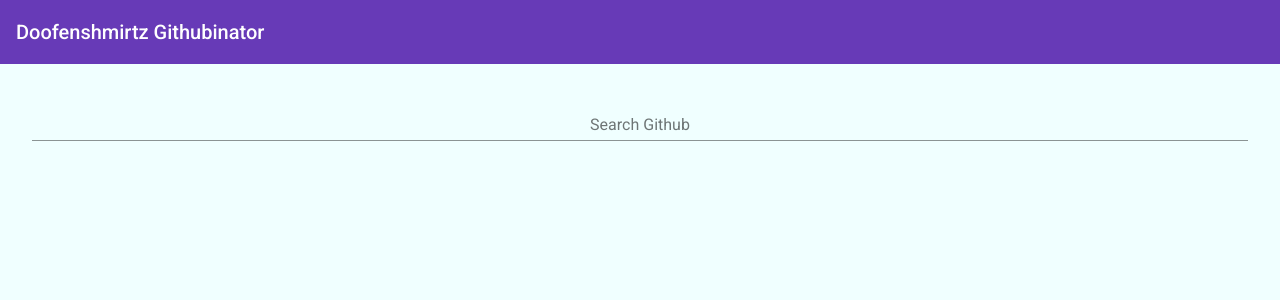
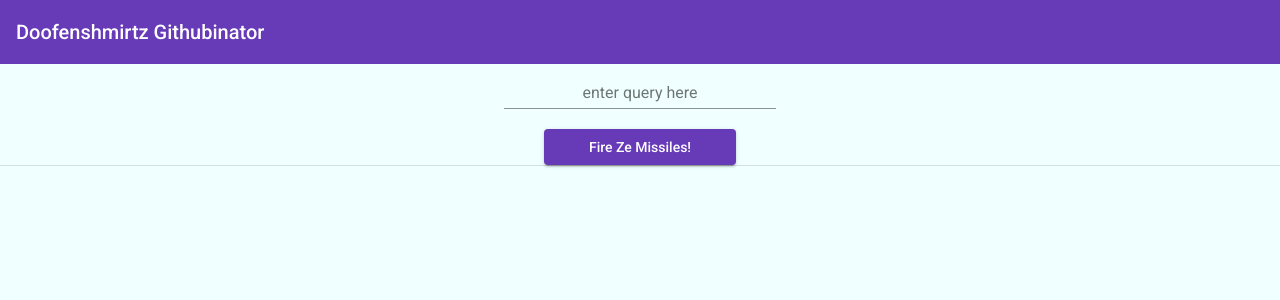
Before and after one commit to 412andrewmortimer/githubinator, an Angular app: page /doofenshmirtz-githubinator in a window 1280 px wide. Shown: the top 300 px of the page. Built offline with nearby package versions, Linux system fonts and the light colour scheme.

Commit message:
Implements simple search * Adds forms module * Binds an imput to log a search term * Adds NgForm to reset the input after a search

```diff
--- a/src/app/app.module.ts
+++ b/src/app/app.module.ts
@@ -1,9 +1,10 @@
 import { BrowserModule } from '@angular/platform-browser';
 import { NgModule } from '@angular/core';
 
-// import { AppRoutingModule } from './app-routing.module';
 import { Route, RouterModule } from '@angular/router';
 import { BrowserAnimationsModule } from '@angular/platform-browser/animations';
+
+import { FormsModule } from '@angular/forms';
 import { AppComponent } from './app.component';
 
 import * as modules from './modules';
@@ -27,6 +28,7 @@ const routes: Route[] = [
   declarations: [AppComponent, DoofenshmirtzGithubinatorComponent, GithubFormComponent],
   imports: [
     BrowserModule,
+    FormsModule,
     RouterModule.forRoot(routes),
     BrowserAnimationsModule,
     modules.AngularMaterialDependenciesModule
--- a/src/app/components/github-form/github-form.component.html
+++ /dev/null
@@ -1,5 +0,0 @@
-<form class="github-form">
-  <mat-form-field class="github-search">
-    <input matInput placeholder="Search Github" />
-  </mat-form-field>
-</form>
--- a/src/app/components/github-form/github-form.component.scss
+++ /dev/null
@@ -1,8 +0,0 @@
-.github-form {
-  margin: 0 auto;
-  padding: 2rem;
-  .github-search {
-    width: 100%;
-    text-align: center;
-  }
-}
--- a/src/app/components/github-form/github-form.component.ts
+++ b/src/app/components/github-form/github-form.component.ts
@@ -1,15 +1,47 @@
-import { Component, OnInit } from '@angular/core';
+import { Component } from '@angular/core';
+import { NgForm } from '@angular/forms';
 
 @Component({
-  selector: 'dg-github-form',
-  templateUrl: './github-form.component.html',
-  styleUrls: ['./github-form.component.scss']
+  selector: 'dg-search-form',
+  template: `
+    <form #searchForm="ngForm" (ngSubmit)="onSubmit(searchTerm)">
+      <mat-form-field class="search">
+        <input ngModel #searchTerm="ngModel" matInput placeholder="enter query here" name="search" />
+      </mat-form-field>
+      <button mat-raised-button color="primary" type="submit">
+        Fire Ze Missiles!
+      </button>
+    </form>
+    <mat-divider></mat-divider>
+  `,
+  styles: [
+    `
+      form {
+        display: flex;
+        flex-direction: column;
+        justify-content: flex-start;
+        align-items: stretch;
+      }
+      .search {
+        flex-direction: row;
+        margin: 0 auto;
+        text-align: center;
+        width: 17rem;
+      }
+      button {
+        flex-direction: row;
+        margin: 0 auto;
+        text-align: center;
+        width: 12rem;
+      }
+    `
+  ]
 })
-export class GithubFormComponent implements OnInit {
+export class GithubFormComponent {
+  searchTerm;
 
-  constructor() { }
-
-  ngOnInit() {
+  onSubmit(searchTerm: NgForm) {
+    console.log(searchTerm.value);
+    searchTerm.reset();
   }
-
 }
--- a/src/app/containers/doofenshmirtz-githubinator/doofenshmirtz-githubinator.component.html
+++ /dev/null
@@ -1,6 +0,0 @@
-<mat-toolbar color="primary">
-  <span>Doofenshmirtz Githubinator</span>
-</mat-toolbar>
-<div class="basic-container">
-  <dg-github-form></dg-github-form>
-</div>
--- a/src/app/containers/doofenshmirtz-githubinator/doofenshmirtz-githubinator.component.ts
+++ b/src/app/containers/doofenshmirtz-githubinator/doofenshmirtz-githubinator.component.ts
@@ -1,13 +1,12 @@
-import { Component, OnInit } from '@angular/core';
+import { Component } from '@angular/core';
 
 @Component({
-  // tslint:disable-next-line: component-selector
   selector: 'dg-doofenshmirtz-githubinator',
-  templateUrl: './doofenshmirtz-githubinator.component.html',
-  styleUrls: ['./doofenshmirtz-githubinator.component.scss']
+  template: `
+    <mat-toolbar color="primary">
+      <span>Doofenshmirtz Githubinator</span>
+    </mat-toolbar>
+    <dg-search-form></dg-search-form>
+  `
 })
-export class DoofenshmirtzGithubinatorComponent implements OnInit {
-  constructor() {}
-
-  ngOnInit() {}
-}
+export class DoofenshmirtzGithubinatorComponent {}
```
Also changed, not shown: src/app/modules/angular-material-dependencies.module.ts (+6 -3 lines), src/app/containers/doofenshmirtz-githubinator/doofenshmirtz-githubinator.component.scss (deleted).
